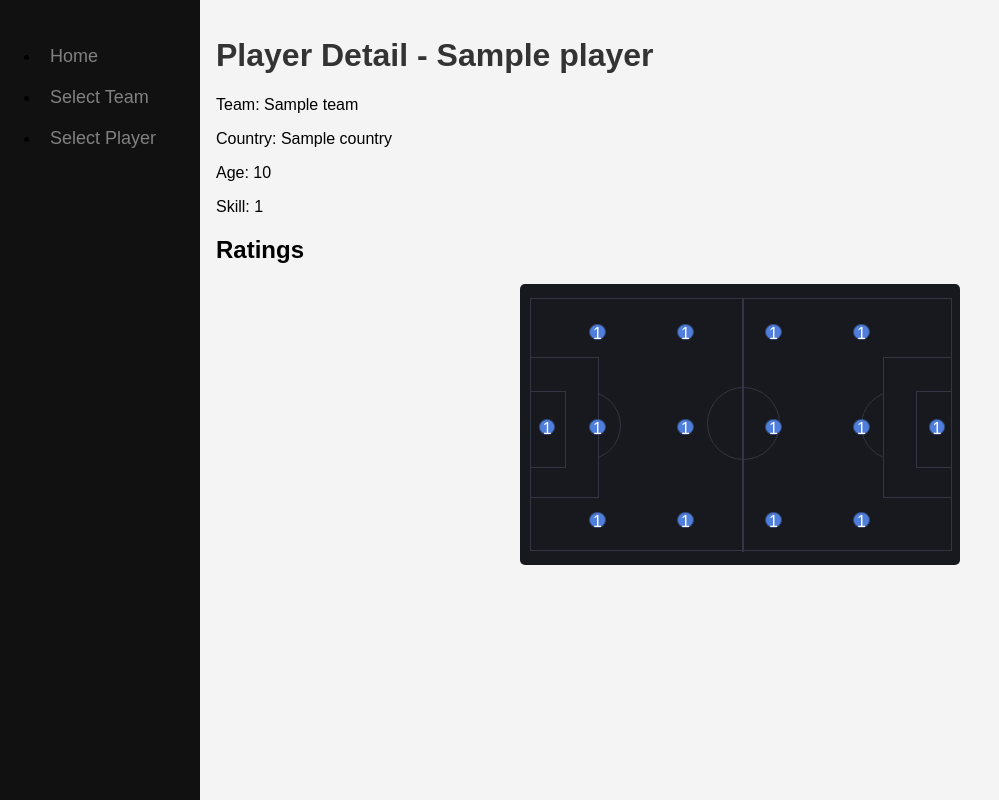
After one commit to teodorstelian/Football-Simulator, a Django app: page /player_detail/1/ in a window 1280 px wide. The commit adds this page. Shown: the whole page, without its empty margins (0-999 px from the left). Run offline with Django 4.2, Linux system fonts and the light colour scheme; tables that the repository leaves empty hold one stand-in row (values such as "Sample post").

Commit message:
Added player view and positions

```diff
--- a/football_simulation_app/forms.py
+++ b/football_simulation_app/forms.py
@@ -2,3 +2,6 @@ from django import forms
 
 class TeamSelectionForm(forms.Form):
     team_name = forms.CharField(label='Enter Team Name')
+
+class SelectPlayerForm(forms.Form):
+    player_name = forms.CharField(label='Player Name', max_length=100)
--- a/football_simulation_app/models.py
+++ b/football_simulation_app/models.py
@@ -36,6 +36,20 @@ class Player(models.Model):
     main_positions = models.CharField(max_length=255)
     secondary_positions = models.CharField(max_length=255, null=True, blank=True)
     tertiary_positions = models.CharField(max_length=255, null=True, blank=True)
+    GK = models.IntegerField(default=0)
+    LB = models.IntegerField(default=0)
+    CB = models.IntegerField(default=0)
+    RB = models.IntegerField(default=0)
+    WLB = models.IntegerField(default=0)
+    WRB = models.IntegerField(default=0)
+    LM = models.IntegerField(default=0)
+    CDM = models.IntegerField(default=0)
+    CM = models.IntegerField(default=0)
+    CAM = models.IntegerField(default=0)
+    RM = models.IntegerField(default=0)
+    LW = models.IntegerField(default=0)
+    RW = models.IntegerField(default=0)
+    ST = models.IntegerField(default=0)
 
     def __str__(self):
         return self.name
--- /dev/null
+++ b/football_simulation_app/static/positions.css
@@ -0,0 +1,316 @@
+.wrapper {
+    width: 40%;
+    margin-top: 40px;
+    padding: 5px 10px;
+    background-color: #17191F;
+    border-radius: 5px;
+    position: relative; /* Add relative positioning */
+    margin: auto; /* Center the wrapper horizontally */
+    text-align: center; /* Center the content horizontally */
+    color: #FFFFFF;
+}
+
+.campo {
+  position: relative;
+  display: inline-block;
+  vertical-align: middle;
+  width: 100%;
+  height: 0;
+  margin: 10px auto;
+  padding: 0 0 60% 0;
+  /*background: green;*/
+  /*background-color: rgb(27,31,38);*/
+  background-color: #17191F;
+}
+
+.interior, .divisoria,
+.semi1, .semi2,
+.corner {
+  position: absolute;
+  top: 0;
+  bottom: 0;
+  left: 0;
+  right: 0;
+  width: 100%;
+  height: 100%;
+  margin: auto;
+  border: 1px solid #323642;
+}
+
+.divisoria:after, .divisoria:before {
+  content: "";
+  position: absolute;
+  left: 50%;
+  display: block;
+  width: 0;
+  height: 100%;
+  margin-left: .5px;
+  border: 0.5px solid #323642;
+}
+.divisoria:before {
+  top: 50%;
+  width: 17%;
+  height: 0;
+  margin: -8% 0 0 -8%;
+  margin-top: calc(-8% - 4px);
+  margin-left: calc(-8% - .5px);
+  padding-bottom: 17%;
+  border-radius: 50%;
+  border: 1px solid #323642;
+}
+
+.campo:before, .campo:after {
+  content: "";
+  position: absolute;
+  top: 50%;
+  left: 1px;
+  margin: -8% 0 0 -1px;
+  display: block;
+  width: 8%;
+  height: 30%;
+  border: 1px solid #323642;
+  z-index: 2;
+}
+
+.campo:after {
+  left: auto;
+  right: -2px;
+}
+
+.interior:before, .interior:after {
+  content: "";
+  position: absolute;
+  top: 50%;
+  left: 0;
+  margin: -16% 0 0 -1px;
+  display: block;
+  width: 16%;
+  height: 55%;
+  /*background: rgb(27,31,38);*/
+  background-color: #17191F;
+  border: 1px solid #323642;
+}
+
+.interior:after {
+  left: auto;
+  right: 0;
+  margin: -16% -1px 0 0;
+}
+
+.semi2:before {
+  left: auto;
+  right: 12%;
+}
+
+.semi1:after, .semi2:after {
+  content: "";
+  position: absolute;
+  top: 50%;
+  left: 5%;
+  width: 16%;
+  height: 0;
+  margin: -8% 0 0 0;
+  padding-bottom: 16%;
+  border: 1px solid #323642;
+  border-radius: 50%;
+}
+.semi2:after {
+  left: auto;
+  right: 5%;
+}
+
+.gk{
+  content: "";
+  position: absolute;
+  top: 48%;
+  left: 2%;
+  display: block;
+  width: 3.5%;
+  height: 5.5%;
+  background-color: #4F7EDC;
+  border: 1px solid #324978;
+  border-radius: 50%;
+  z-index: 2;
+}
+
+.lb{
+  content: "";
+  position: absolute;
+  top: 10%;
+  left: 14%;
+  display: block;
+  width: 3.5%;
+  height: 5.5%;
+  background-color: #4F7EDC;
+  border: 1px solid #324978;
+  border-radius: 50%;
+  z-index: 2;
+}
+
+.cb{
+  content: "";
+  position: absolute;
+  top: 48%;
+  left: 14%;
+  display: block;
+  width: 3.5%;
+  height: 5.5%;
+  background-color: #4F7EDC;
+  border: 1px solid #324978;
+  border-radius: 50%;
+  z-index: 2;
+}
+
+.rb{
+  content: "";
+  position: absolute;
+  top: 85%;
+  left: 14%;
+  display: block;
+  width: 3.5%;
+  height: 5.5%;
+  background-color: #4F7EDC;
+  border: 1px solid #324978;
+  border-radius: 50%;
+  z-index: 2;
+}
+
+.lwb{
+  content: "";
+  position: absolute;
+  top: 10%;
+  left: 35%;
+  display: block;
+  width: 3.5%;
+  height: 5.5%;
+  background-color: #4F7EDC;
+  border: 1px solid #324978;
+  border-radius: 50%;
+  z-index: 2;
+}
+
+.dm{
+  content: "";
+  position: absolute;
+  top: 48%;
+  left: 35%;
+  display: block;
+  width: 3.5%;
+  height: 5.5%;
+  background-color: #4F7EDC;
+  border: 1px solid #324978;
+  border-radius: 50%;
+  z-index: 2;
+}
+
+.rwb{
+  content: "";
+  position: absolute;
+  top: 85%;
+  left: 35%;
+  display: block;
+  width: 3.5%;
+  height: 5.5%;
+  background-color: #4F7EDC;
+  border: 1px solid #324978;
+  border-radius: 50%;
+  z-index: 2;
+}
+
+.lm{
+  content: "";
+  position: absolute;
+  top: 10%;
+  left: 56%;
+  display: block;
+  width: 3.5%;
+  height: 5.5%;
+  background-color: #4F7EDC;
+  border: 1px solid #324978;
+  border-radius: 50%;
+  z-index: 2;
+}
+
+.cm{
+  content: "";
+  position: absolute;
+  top: 48%;
+  left: 56%;
+  display: block;
+  width: 3.5%;
+  height: 5.5%;
+  background-color: #4F7EDC;
+  border: 1px solid #324978;
+  border-radius: 50%;
+  z-index: 2;
+}
+
+.rm{
+  content: "";
+  position: absolute;
+  top: 85%;
+  left: 56%;
+  display: block;
+  width: 3.5%;
+  height: 5.5%;
+  background-color: #4F7EDC;
+  border: 1px solid #324978;
+  border-radius: 50%;
+  z-index: 2;
+}
+
+.cam{
+  content: "";
+  position: absolute;
+  top: 48%;
+  left: 77%;
+  display: block;
+  width: 3.5%;
+  height: 5.5%;
+  background-color: #4F7EDC;
+  border: 1px solid #324978;
+  border-radius: 50%;
+  z-index: 2;
+}
+
+.lw{
+  content: "";
+  position: absolute;
+  top: 10%;
+  left: 77%;
+  display: block;
+  width: 3.5%;
+  height: 5.5%;
+  background-color: #4F7EDC;
+  border: 1px solid #324978;
+  border-radius: 50%;
+  z-index: 2;
+}
+
+.rw{
+  content: "";
+  position: absolute;
+  top: 85%;
+  left: 77%;
+  display: block;
+  width: 3.5%;
+  height: 5.5%;
+  background-color: #4F7EDC;
+  border: 1px solid #324978;
+  border-radius: 50%;
+  z-index: 2;
+}
+
+.st{
+  content: "";
+  position: absolute;
+  top: 48%;
+  left: 95%;
+  display: block;
+  width: 3.5%;
+  height: 5.5%;
+  background-color: #4F7EDC;
+  border: 1px solid #324978;
+  border-radius: 50%;
+  z-index: 2;
+}
--- a/football_simulation_app/templates/base.html
+++ b/football_simulation_app/templates/base.html
@@ -11,7 +11,7 @@
         <ul>
             <li><a href="{% url 'new_game_view' %}">Home</a></li>
             <li><a href="{% url 'select_team' %}">Select Team</a></li>
-            <li><a href="{% url 'simulate_cup_view' %}">Simulate Cup</a></li>
+            <li><a href="{% url 'select_player' %}">Select Player</a></li>
             <!-- Add other sidebar links as needed -->
         </ul>
     </div>
--- /dev/null
+++ b/football_simulation_app/templates/player_detail.html
@@ -0,0 +1,42 @@
+{% extends 'base.html' %}
+
+{% block title %}Player Detail - {{ player.name }}{% endblock %}
+
+{% load static %}
+
+{% block content %}
+
+    <h1>Player Detail - {{ player.name }}</h1>
+    <p>Team: {{ player.team }}</p>
+    <p>Country: {{ player.country }}</p>
+    <p>Age: {{ player.age }}</p>
+    <p>Skill: {{ player.skill }}</p>
+
+    <link rel="stylesheet" type="text/css" href="{% static 'positions.css' %}">
+
+    <h2>Ratings</h2>
+    <div class="wrapper">
+        <div class="campo">
+             <div class="semi1"></div>
+             <div class="semi2"></div>
+             <div class="divisoria"></div>
+             <div class="interior"></div>
+             <div class="penalty"></div>
+             <div class="gk">{{player.GK}}</div>
+             <div class="cb">{{player.CB}}</div>
+             <div class="lb">{{player.LB}}</div>
+             <div class="rb">{{player.RB}}</div>
+             <div class="lwb">{{player.WLB}}</div>
+             <div class="dm">{{player.CDM}}</div>
+             <div class="rwb">{{player.WRB}}</div>
+             <div class="lm">{{player.LM}}</div>
+             <div class="cm">{{player.CM}}</div>
+             <div class="rm">{{player.RM}}</div>
+             <div class="cam">{{player.CAM}}</div>
+             <div class="lw">{{player.LW}}</div>
+             <div class="rw">{{player.RW}}</div>
+             <div class="st">{{player.ST}}</div>
+          </div>
+    </div>
+
+{% endblock %}
--- a/football_simulation_app/urls.py
+++ b/football_simulation_app/urls.py
@@ -1,10 +1,14 @@
 from django.urls import path
-from .views import new_game_view, team_detail_view, select_team_view, TeamSuggestionsView, simulate_cup_view
+from .views import new_game_view, team_detail_view, select_team_view, TeamSuggestionsView, simulate_cup_view, \
+    select_player_view, player_detail_view, PlayerSuggestionsView
 
 urlpatterns = [
     path('new_game/', new_game_view, name='new_game_view'),
-    path('team/<str:team_name>/', team_detail_view, name='team_detail'),
+    path('team/<int:team_id>/', team_detail_view, name='team_detail'),
     path('select_team/', select_team_view, name='select_team'),
+    path('select_player/', select_player_view, name='select_player'),
+    path('player_detail/<int:player_id>/', player_detail_view, name='player_detail'),
     path('get_team_suggestions/', TeamSuggestionsView.as_view(), name='get_team_suggestions'),
+    path('get_player_suggestions/', PlayerSuggestionsView.as_view(), name='get_player_suggestions'),
     path('simulate_cup/', simulate_cup_view, name='simulate_cup_view'),
 ]
--- a/football_simulation_app/views.py
+++ b/football_simulation_app/views.py
@@ -5,25 +5,46 @@ from django.shortcuts import get_object_or_404, redirect, render
 from django.urls import reverse
 from django.views import View
 
-from football_simulation_app.forms import TeamSelectionForm
-from football_simulation_app.models import Team
+from football_simulation_app.forms import TeamSelectionForm, SelectPlayerForm
+from football_simulation_app.models import Team, Player
 from src.leagues import cup_simulation
 from src.main import MainProgram
 
-def team_detail_view(request, team_name):
-    team = get_object_or_404(Team, name=team_name)
-    return render(request, 'team_detail.html', {'team': team})
+def team_detail_view(request, team_id):
+    team = get_object_or_404(Team, id=team_id)
+    players = Player.objects.filter(team=team)
+
+    context = {'team': team, 'players': players}
+    return render(request, 'team_detail.html', context)
+
+def player_detail_view(request, player_id):
+    player = get_object_or_404(Player, id=player_id)
+    return render(request, 'player_detail.html', {'player': player})
 
 def select_team_view(request):
     if request.method == 'POST':
         form = TeamSelectionForm(request.POST)
         if form.is_valid():
             team_name = form.cleaned_data['team_name']
-            return redirect('team_detail', team_name=team_name)
+            team_id = get_object_or_404(Team, name=team_name).id
+            return redirect('team_detail', team_id=team_id)
     else:
         form = TeamSelectionForm()
 
     return render(request, 'select_team.html', {'form': form})
+
+
+def select_player_view(request):
+    if request.method == 'POST':
+        form = SelectPlayerForm(request.POST)
+        if form.is_valid():
+            player_name = form.cleaned_data['player_name']
+            player_id = get_object_or_404(Player, name=player_name).id
+            return redirect('player_detail', player_id=player_id)
+    else:
+        form = SelectPlayerForm()
+
+    return render(request, 'select_player.html', {'form': form})
 
 def new_game_view(request):
     program = MainProgram()
@@ -80,3 +101,11 @@ class TeamSuggestionsView(View):
 
         suggestions = [{'name': team.name} for team in team_suggestions]
         return JsonResponse(suggestions, safe=False)
+
+class PlayerSuggestionsView(View):
+    def get(self, request, *args, **kwargs):
+        query = self.request.GET.get('query', '')
+        player_suggestions = Player.objects.filter(Q(name__icontains=query))
+
+        suggestions = [{'name': player.name} for player in player_suggestions]
+        return JsonResponse(suggestions, safe=False)
--- a/src/initial_data.py
+++ b/src/initial_data.py
@@ -12,6 +12,8 @@ COUNTRIES = {
     "Scotland": {"ucl": 2, "uel": 2, "uecl": 2},
     "Austria": {"ucl": 2, "uel": 2, "uecl": 2},
 }
+
+POSITIONS = ["GK", "LB", "RB", "CB", "WLB", "WRB", "LM", "RM", "CDM", "CM", "CAM", "LW", "RW", "ST"]
 
 # Teams
 # Name, Skill, Logo
@@ -202,5 +204,6 @@ AUS_TEAMS = [("Austria Klagenfurt", 65),
 
 # player_name, team_name, country_name, skill, main_position, secondary_positions, tertiary_positions, age
 PLAYERS = [("Cole Palmer", "Chelsea", "England", 72, ["RW", "CAM"], ["LW", "CM", "RM"], ["LM"], 21),
-           ("Erling Haaland", "Manchester City", "Norway", 95, ["ST"], [], [], 21)
+           ("Erling Haaland", "Manchester City", "Norway", 95, ["ST"], [], [], 21),
+           ("Alisson", "Liverpool", "Brazil", 90, ["GK"], [], [], 31),
            ]
```
Also changed, not shown: football_simulation_app/management/commands/create_superadmin.py (added, +12 -0 lines), football_simulation_app/management/commands/populate_players.py (+31 -1 lines), football_simulation_app/templates/select_player.html (added, +43 -0 lines), football_simulation_app/templates/team_detail.html (+12 -0 lines), football_simulation_app/migrations/0006_player_cam_player_cb_player_cdm_player_cm_player_gk_and_more.py (added).
